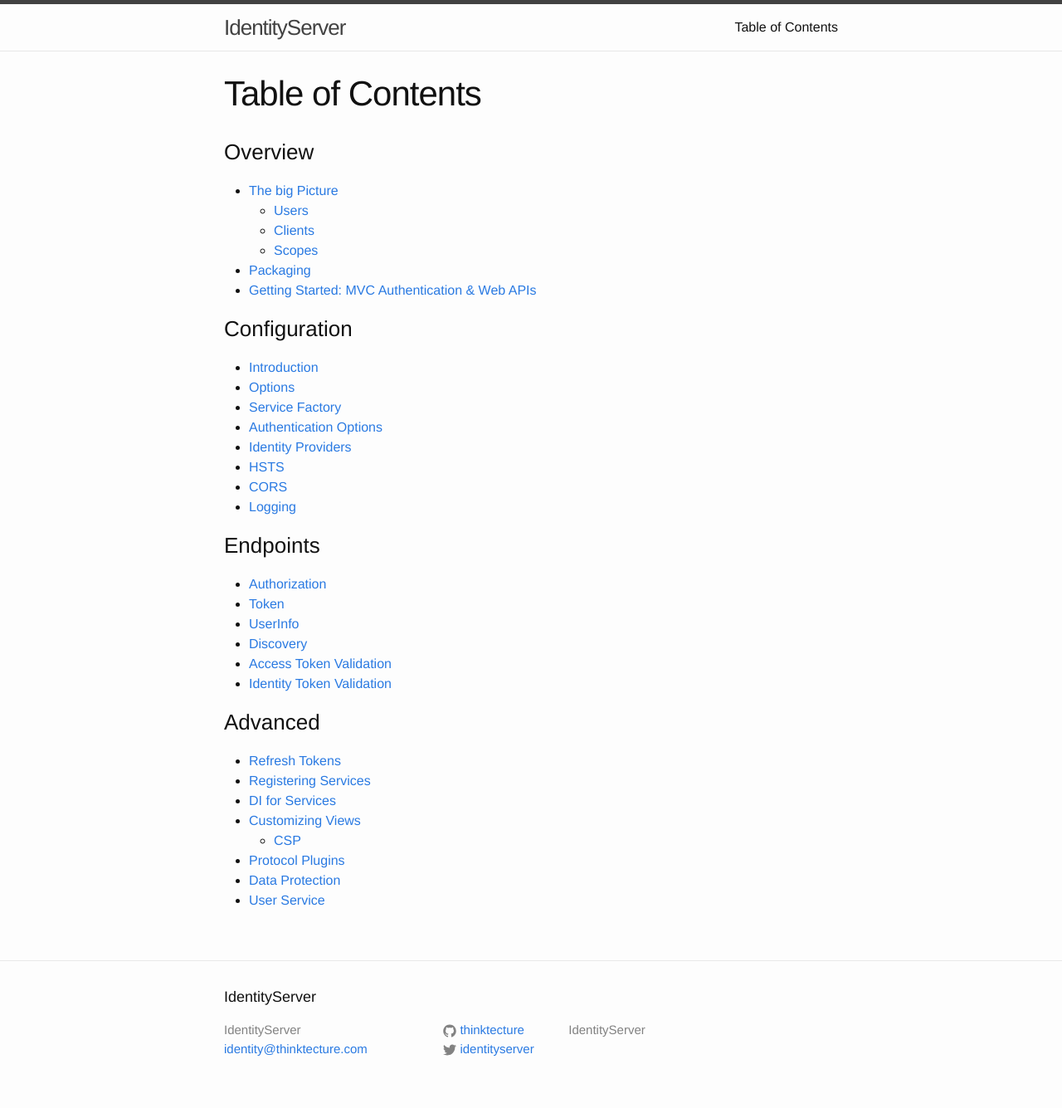
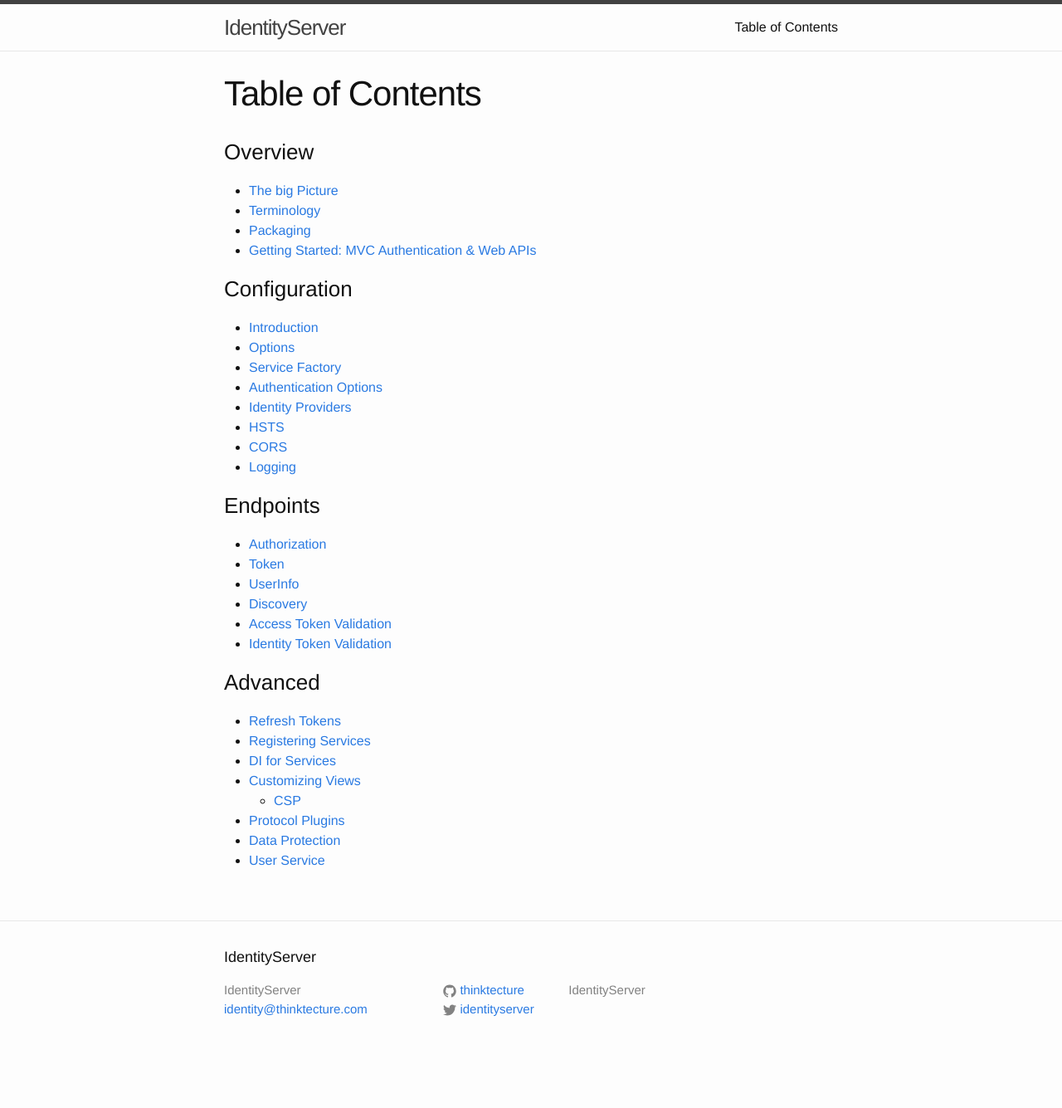
Before and after one commit to IdentityServer/Documentation, a Jekyll site: the page built from docs/toc.md, in a window 1280 px wide. Shown: the whole page at 83% size. Built offline with Jekyll 4.4.1, drawn with Linux system fonts in a browser that asks for light colours; Markdown is read by kramdown in place of the engine named in the settings; after the commit the page ends 1287 px from its top, so only the background shows below that.

Commit message:
added terminology

```diff
--- a/docs/toc.md
+++ b/docs/toc.md
@@ -7,9 +7,7 @@
 ### Overview
 
 * [The big Picture](overview/bigPicture.html)
-    * [Users](overview/users.html)
-    * [Clients](overview/clients.html)
-    * [Scopes](overview/scopes.html)
+* [Terminology](overview/terminology.html)
 * [Packaging](overview/packaging.html)
 * [Getting Started: MVC Authentication & Web APIs](overview/mvcGettingStarted.html)
 
```
Also changed, not shown: docs/overview/terminology.md (added, +5 -0 lines), assets/terminology.png (added).
